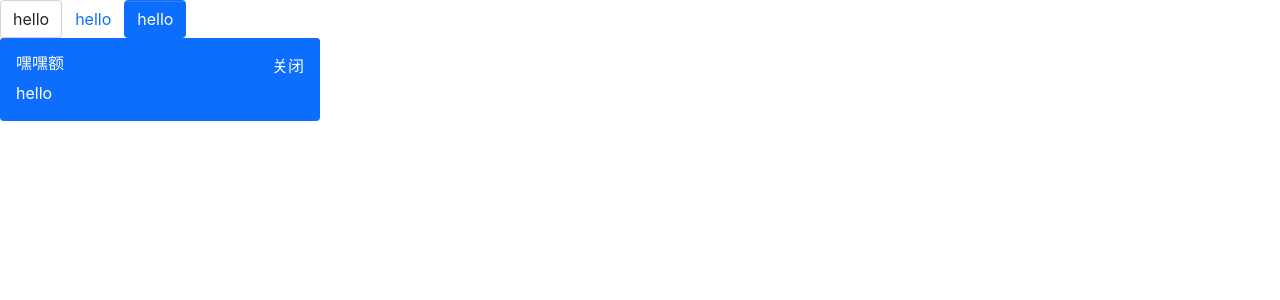
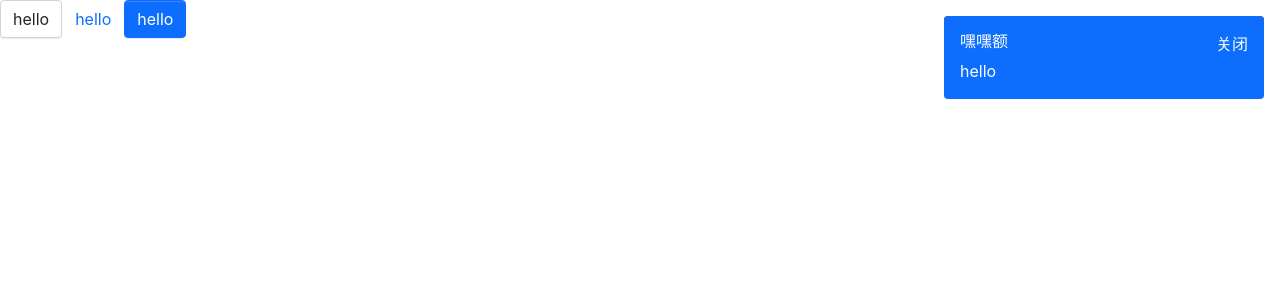
Before and after one commit to nonameche/explorer, a React (Create React App) app: page / in a window 1280 px wide. Shown: the top 300 px of the page. Built offline with nearby package versions, Linux system fonts and the light colour scheme.

Commit message:
💄 修改alert组件位置

```diff
--- a/src/components/Alert/_style.scss
+++ b/src/components/Alert/_style.scss
@@ -1,5 +1,7 @@
 .alert {
   position: fixed;
+  top: 1rem;
+  right: 1rem;
   display: block;
   width: 20rem;
   height: auto;
@@ -24,4 +26,5 @@
   position: absolute;
   top: $alert-padding-y;
   right: $alert-padding-x;
+  cursor: pointer;
 }
```
